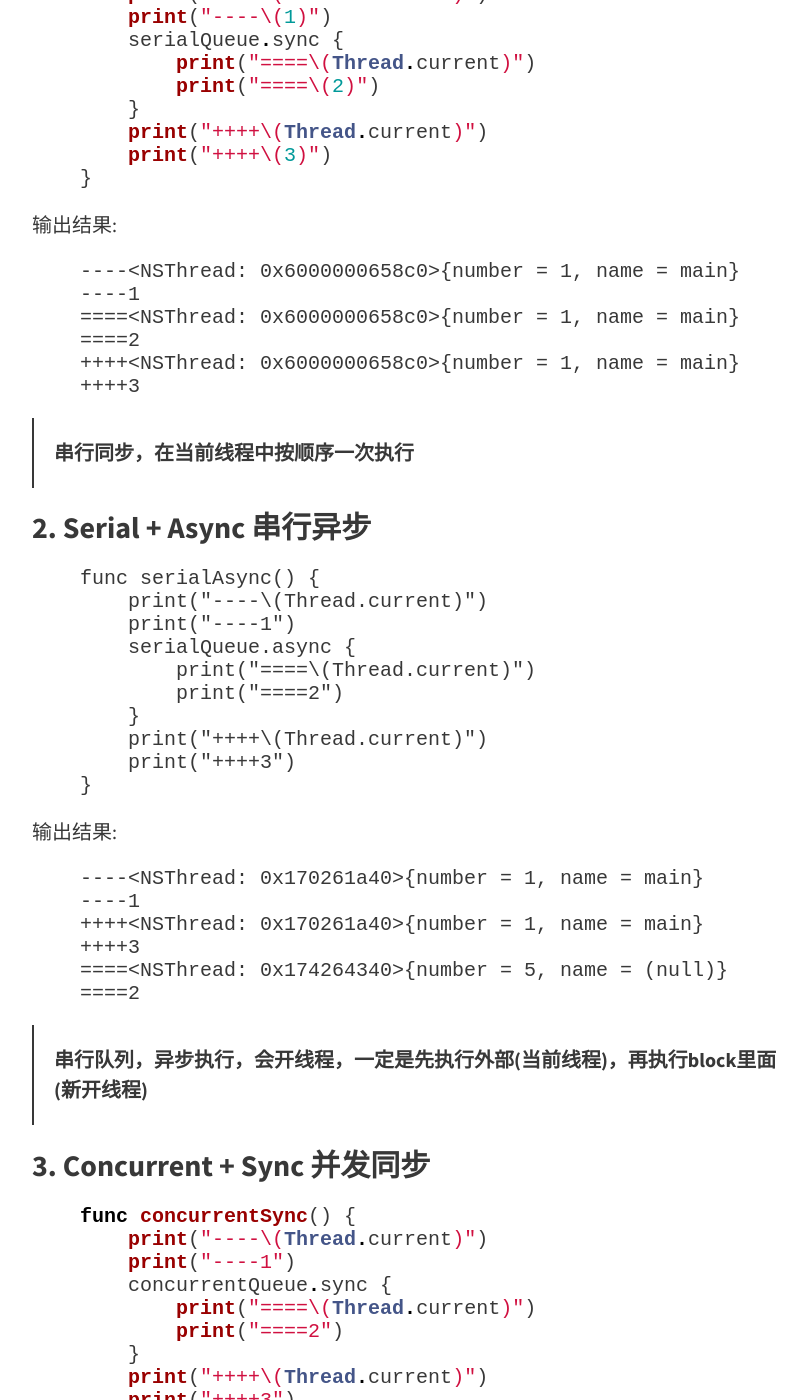
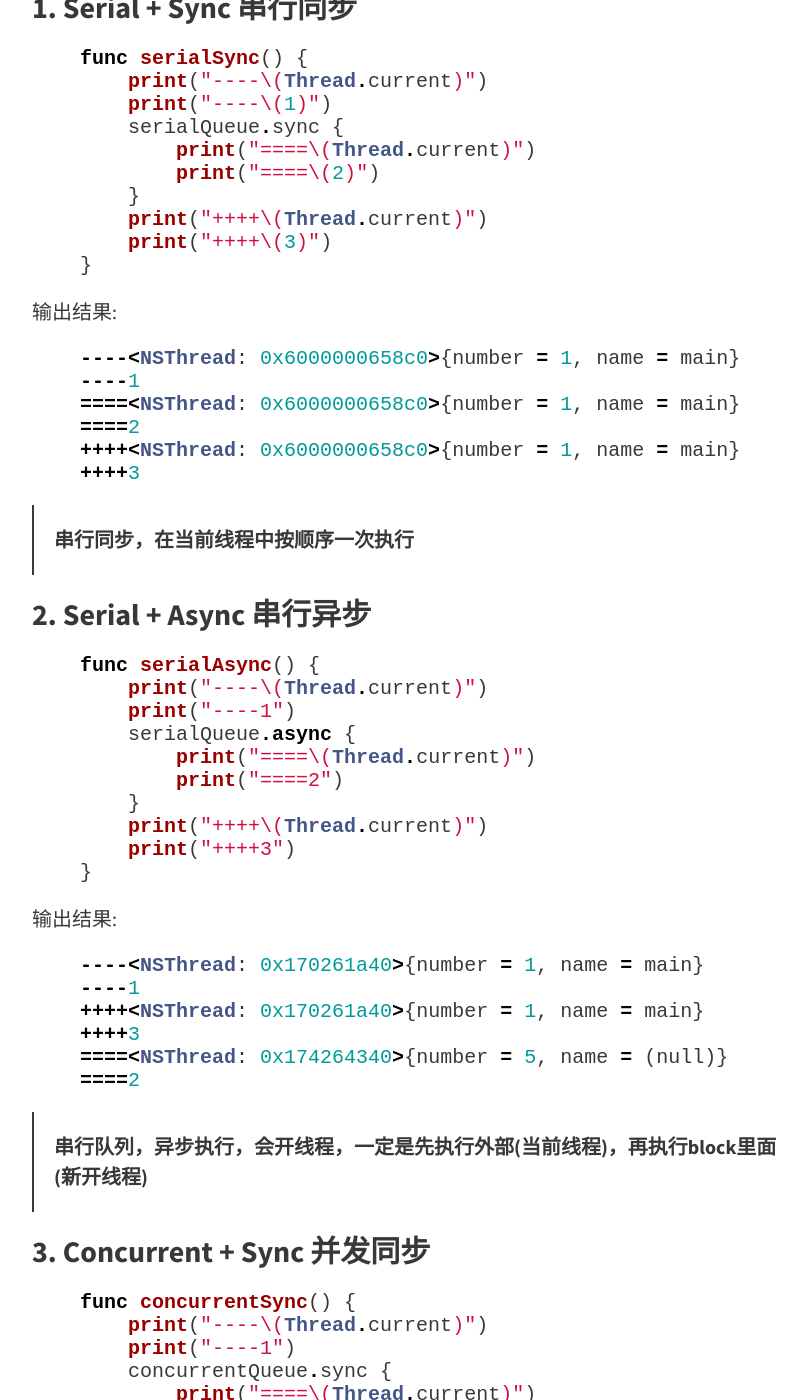
Before and after one commit to CoderDB/CoderDB.github.io, a Jekyll site: the page built from _posts/2016-11-10-GCD-guide.md, in a window 1280 px wide and 1400 px high, scrolled down 1505 px. Shown: the whole window, without its empty margins (224-1031 px from the left). Built offline with Jekyll 4.4.1, drawn with Linux system fonts in a browser that asks for light colours; nearby versions of some CDN libraries; some of the changed text lies outside the part shown.

Commit message:
fixed blog error

````diff
--- a/_posts/2016-11-10-GCD-guide.md
+++ b/_posts/2016-11-10-GCD-guide.md
@@ -46,7 +49,7 @@ let concurrentQueue = DispatchQueue(label: "concurrentQueue", attributes: Dispat
     }
 ```
 输出结果:
-```
+```swift
     ----<NSThread: 0x6000000658c0>{number = 1, name = main}
     ----1
     ====<NSThread: 0x6000000658c0>{number = 1, name = main}
@@ -57,7 +60,7 @@ let concurrentQueue = DispatchQueue(label: "concurrentQueue", attributes: Dispat
 > **串行同步，在当前线程中按顺序一次执行**
 
 ### 2. Serial + Async 串行异步
-```
+```swift
     func serialAsync() {
         print("----\(Thread.current)")
         print("----1")
@@ -70,7 +73,7 @@ let concurrentQueue = DispatchQueue(label: "concurrentQueue", attributes: Dispat
     }
 ```
 输出结果:
-```
+```swift
     ----<NSThread: 0x170261a40>{number = 1, name = main}
     ----1
     ++++<NSThread: 0x170261a40>{number = 1, name = main}
@@ -94,7 +97,7 @@ let concurrentQueue = DispatchQueue(label: "concurrentQueue", attributes: Dispat
     }
 ```
 输出结果:
-```
+```swift
     ----<NSThread: 0x600000067bc0>{number = 1, name = main}
     ----1
     ====<NSThread: 0x600000067bc0>{number = 1, name = main}
@@ -118,7 +121,7 @@ let concurrentQueue = DispatchQueue(label: "concurrentQueue", attributes: Dispat
     }
 ```
 输出结果:
-```
+```swift
     ----<NSThread: 0x174066400>{number = 1, name = main}
     ----1
     ++++<NSThread: 0x174066400>{number = 1, name = main}
````
Also changed, not shown: other parts of _posts/2016-11-10-GCD-guide.md (+3 -0 lines).
